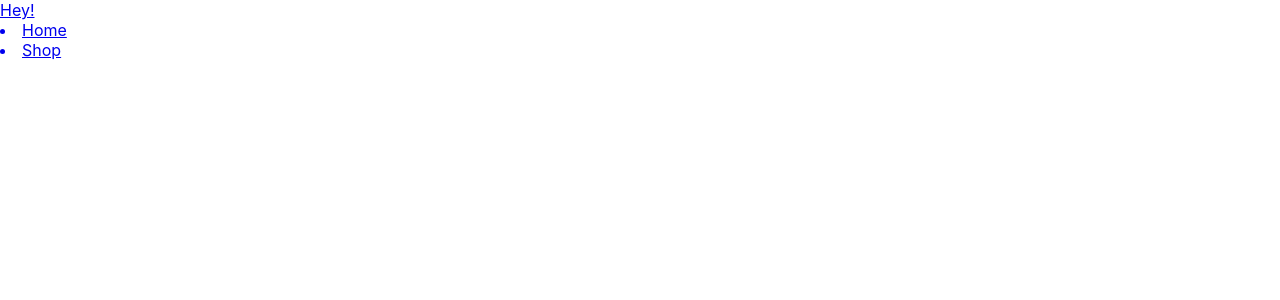
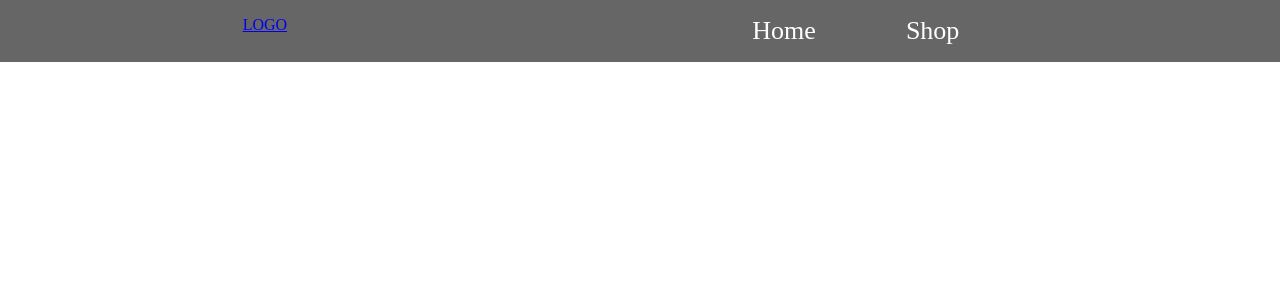
Before and after one commit to Andrew-Wand/shopping-cart, a React (Create React App) app: page / in a window 1280 px wide. Shown: the top 300 px of the page. Built offline with nearby package versions, Linux system fonts and the light colour scheme.

Commit message:
updated header

```diff
--- a/src/App.css
+++ b/src/App.css
@@ -1,38 +1,37 @@
-.App {
-  text-align: center;
+* {
+  box-sizing: border-box;
 }
 
-.App-logo {
-  height: 40vmin;
-  pointer-events: none;
+body {
+  margin: 0;
 }
 
-@media (prefers-reduced-motion: no-preference) {
-  .App-logo {
-    animation: App-logo-spin infinite 20s linear;
-  }
+
+/* Header */
+
+.headerContainer {
+  display: flex;
+  justify-content: space-around;
+  background-color: rgba(0, 0, 0, .6);
+  padding: 1em;
 }
 
-.App-header {
-  background-color: #282c34;
-  min-height: 100vh;
-  display: flex;
-  flex-direction: column;
-  align-items: center;
-  justify-content: center;
-  font-size: calc(10px + 2vmin);
-  color: white;
+.logo-container {
+
 }
 
-.App-link {
-  color: #61dafb;
+.nav-container {
+  display: flex;
+
 }
 
-@keyframes App-logo-spin {
-  from {
-    transform: rotate(0deg);
-  }
-  to {
-    transform: rotate(360deg);
-  }
+.nav-button {
+  margin: 0px 3em 0px 12px;
+  list-style-type: none;
 }
+
+.nav-link {
+  text-decoration: none;
+  font-size: 26px;
+  color: #fff;
+}
--- a/src/App.js
+++ b/src/App.js
@@ -21,6 +21,9 @@ function App() {
     <div className="App">
       <Router>
         <Header />
+
+
+
       </Router>
 
     </div>
--- a/src/Components/Header.js
+++ b/src/Components/Header.js
@@ -25,17 +25,17 @@ function Header(props) {
 
                 <div className="logo-container">
                     <Link to='/'>
-                        Hey!
+                        LOGO
                     </Link>
                 </div>
 
-                <nav>
-                    <Link to={'/'}>
-                        <li>Home</li>
+                <nav className="nav-container">
+                    <Link to={'/'} className='nav-link'>
+                        <li className="nav-button">Home</li>
                     </Link>
 
-                    <Link to={'/shop'}>
-                        <li>Shop</li>
+                    <Link to={'/shop'} className='nav-link'>
+                        <li className="nav-button">Shop</li>
                     </Link>
                 </nav>
 
--- a/src/index.js
+++ b/src/index.js
@@ -1,6 +1,6 @@
 import React from 'react';
 import ReactDOM from 'react-dom/client';
-import './index.css';
+import './App.css';
 import App from './App';
 
 
```
